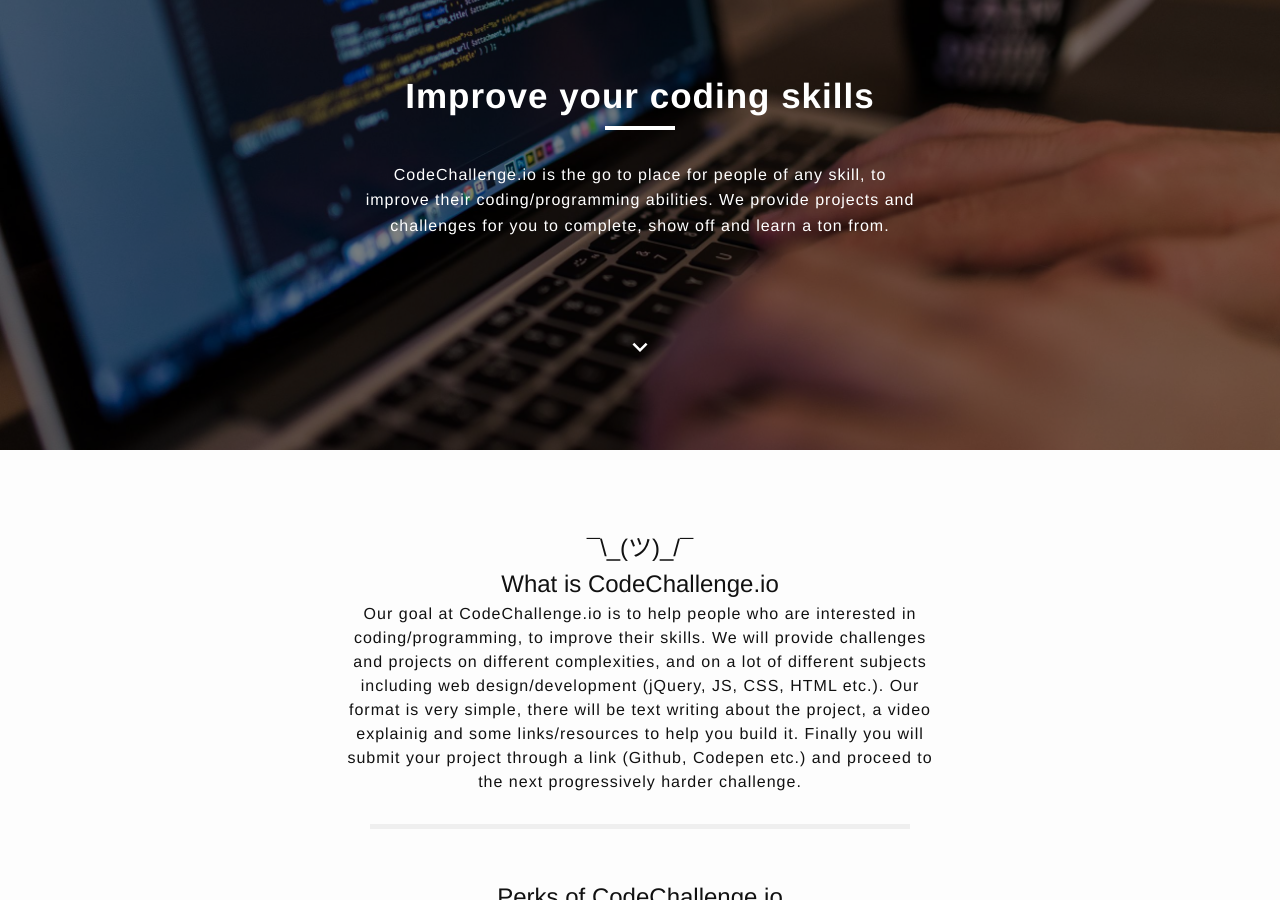
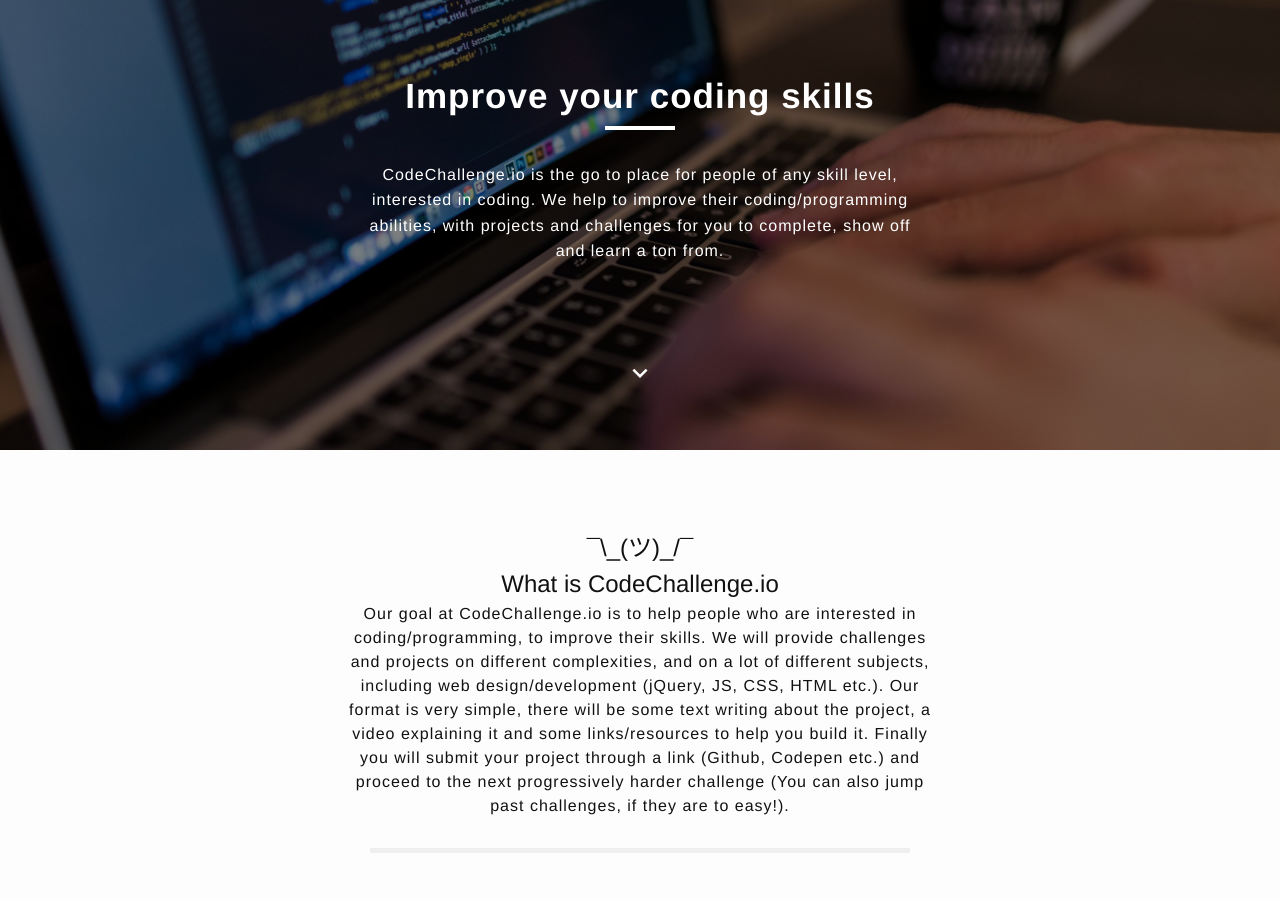
Before and after one commit to Lutski/codechallenge.io-landingpage, a Jekyll site: the page built from index.html, in a window 1280 px wide and 900 px high. Built offline with Jekyll 4.4.1, drawn with Linux system fonts in a browser that asks for light colours; nearby versions of some CDN libraries; comment, search, counter and statistics services are not loaded.

Commit message:
Added minor grammar/text fixes 📠

```diff
--- a/_includes/about.html
+++ b/_includes/about.html
@@ -4,7 +4,7 @@
       <span>¯\_(ツ)_/¯</span><br>
       What is CodeChallenge.io
     </h1>
-    <p>Our goal at CodeChallenge.io is to help people who are interested in coding/programming, to improve their skills. We will provide challenges and projects on different complexities, and on a lot of different subjects including web design/development (jQuery, JS, CSS, HTML etc.). Our format is very simple, there will be text writing about the project, a video explainig and some links/resources to help you build it. Finally you will submit your project through a link (Github, Codepen etc.) and proceed to the next progressively harder challenge.</p>
+    <p>Our goal at CodeChallenge.io is to help people who are interested in coding/programming, to improve their skills. We will provide challenges and projects on different complexities, and on a lot of different subjects, including web design/development (jQuery, JS, CSS, HTML etc.). Our format is very simple, there will be some text writing about the project, a video explaining it and some links/resources to help you build it. Finally you will submit your project through a link (Github, Codepen etc.) and proceed to the next progressively harder challenge (You can also jump past challenges, if they are to easy!).</p>
 
     <hr class="long-seperator">
   </div>
--- a/_includes/header.html
+++ b/_includes/header.html
@@ -5,7 +5,7 @@
     <div class="wrapper">
       <h1>Improve your coding skills</h1>
       <hr>
-      <p>CodeChallenge.io is the go to place for people of any skill, to improve their coding/programming abilities. We provide projects and challenges for you to complete, show off and learn a ton from.</p>
+      <p>CodeChallenge.io is the go to place for people of any skill level, interested in coding. We help to improve their coding/programming abilities, with projects and challenges for you to complete, show off and learn a ton from.</p>
       <a href="#about"><img src="../images/arrow-down.svg" alt="There should be a arrow here :(" class="arrow-down"></a>
     </div>
   </div>
```
